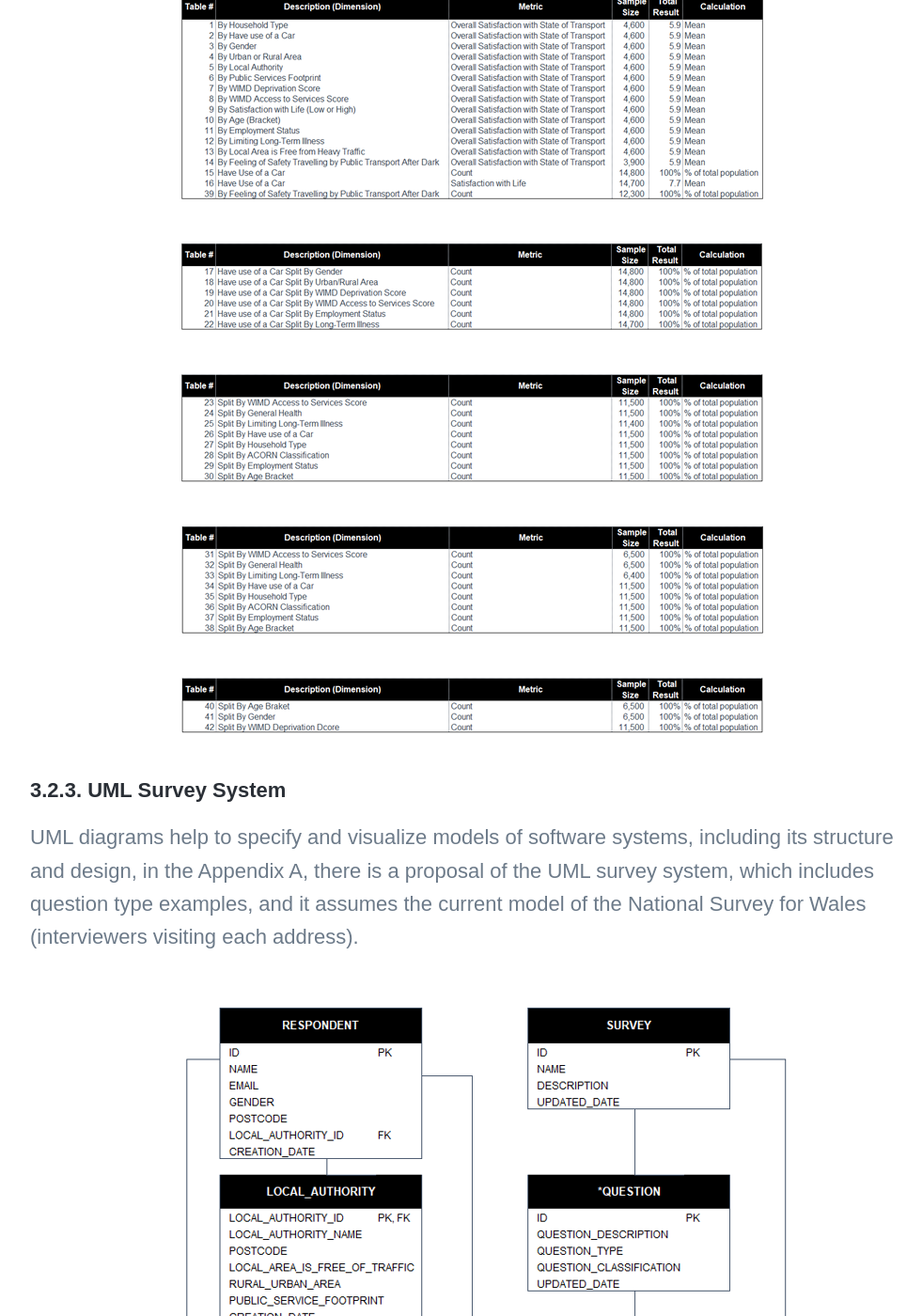
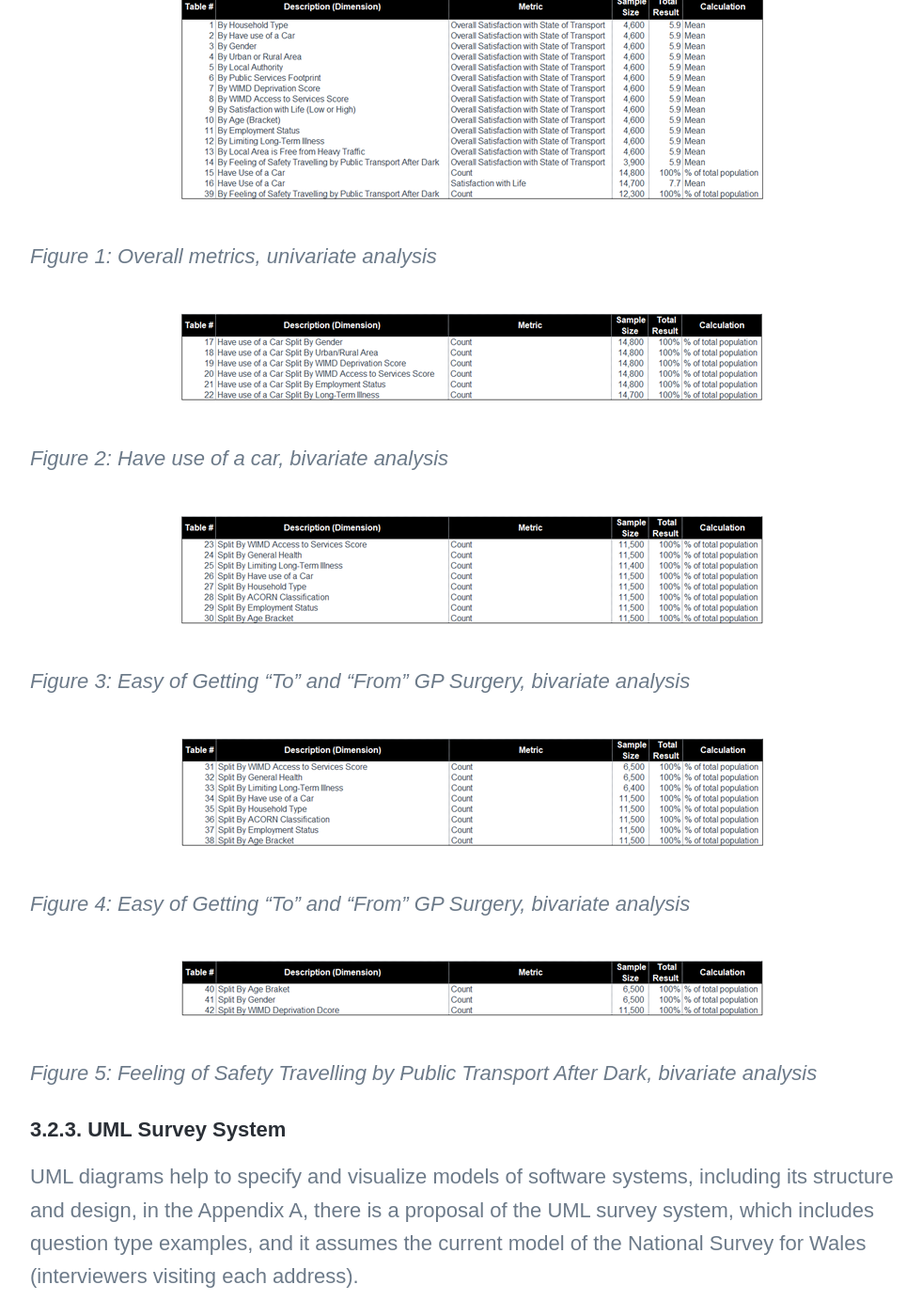
Before and after one commit to DaisyIpatzi/daisyipatzi.github.io, a Jekyll site: the page built from _projects/2022-11-21-analytics-report1.md, in a window 1280 px wide and 1400 px high, scrolled down 5155 px. Shown: the whole window at 94% size, without its empty margins (138-1119 px from the left). Built offline with Jekyll 4.4.1, drawn with Linux system fonts in a browser that asks for light colours; nearby versions of some CDN libraries; some web fonts are replaced; some of the changed text lies outside the part shown.

```diff
--- a/_projects/2022-11-21-analytics-report1.md
+++ b/_projects/2022-11-21-analytics-report1.md
@@ -61,18 +61,23 @@ As a person who has been working as a data analyst for over than 10 years, under
 | Ease of getting to and from hospital| Qualitative, nominal          | Qualitative, nominal; very easy, fairly easy, fairly difficult, etc                    |
 
 ![](/images/demo/f1_p1.png)
+
 *Figure 1: Overall metrics, univariate analysis*
 
 ![](/images/demo/f2_p1.png)
+
 *Figure 2: Have use of a car, bivariate analysis*
 
 ![](/images/demo/f3_p1.png)
+
 *Figure 3: Easy of Getting "To" and "From" GP Surgery, bivariate analysis*
 
 ![](/images/demo/f4_p1.png)
+
 *Figure 4: Easy of Getting "To" and "From" GP Surgery, bivariate analysis*
 
 ![](/images/demo/f5_p1.png)
+
 *Figure 5: Feeling of Safety Travelling by Public Transport After Dark, bivariate analysis*
 
 #### 3.2.3. UML Survey System
@@ -80,6 +85,7 @@ As a person who has been working as a data analyst for over than 10 years, under
 UML diagrams help to specify and visualize models of software systems, including its structure and design, in the Appendix A, there is a proposal of the UML survey system, which includes question type examples, and it assumes the current model of the National Survey for Wales (interviewers visiting each address).
 
 ![](/images/demo/UML_Survey_System.png)
+
 *Figure 6: Highlevel Survey System*
 
 **Question Classification Examples**
@@ -143,7 +149,7 @@ By taking this high-level approach, we will be able to determine which data is m
 
 ### 3.4	Present/share the data
 
-Implementation will be shared in another post, very soon! :)
+Implementation will be shared in another post, very soon!
 
 
 ## References
```
